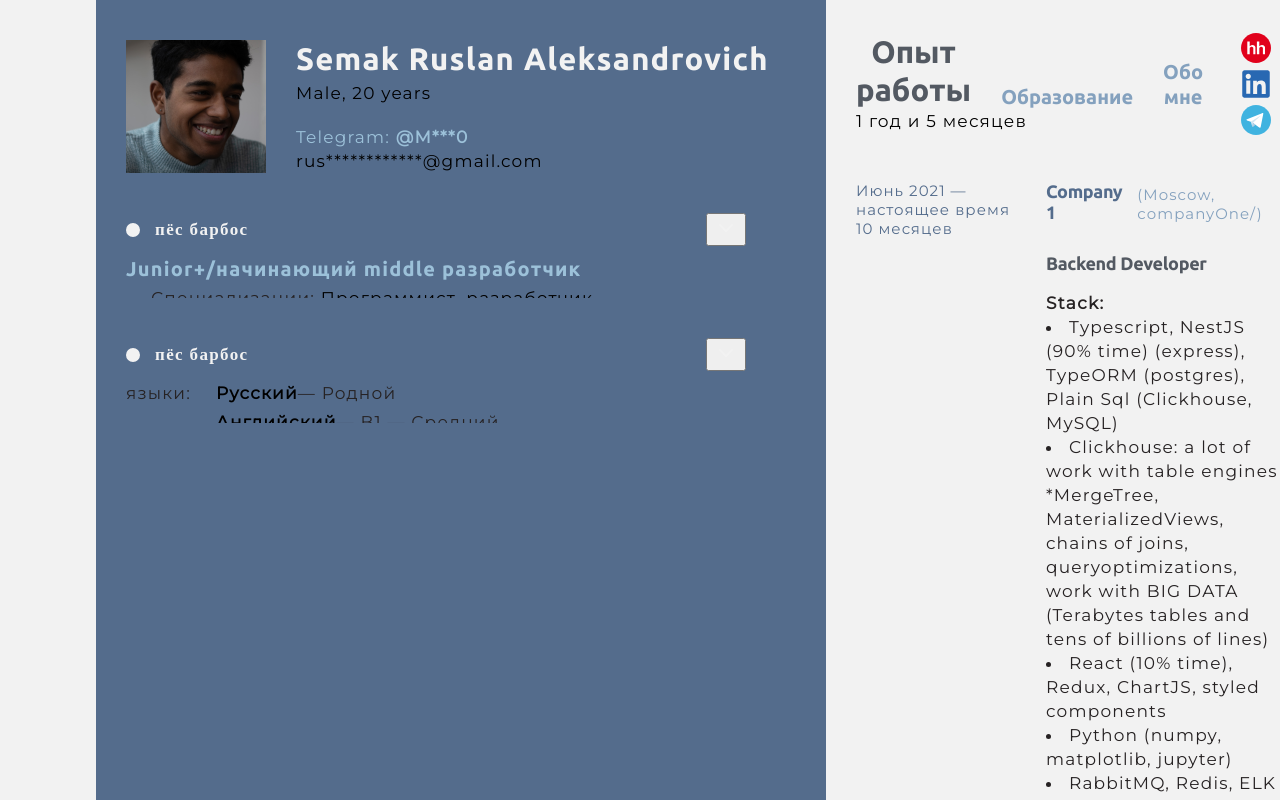
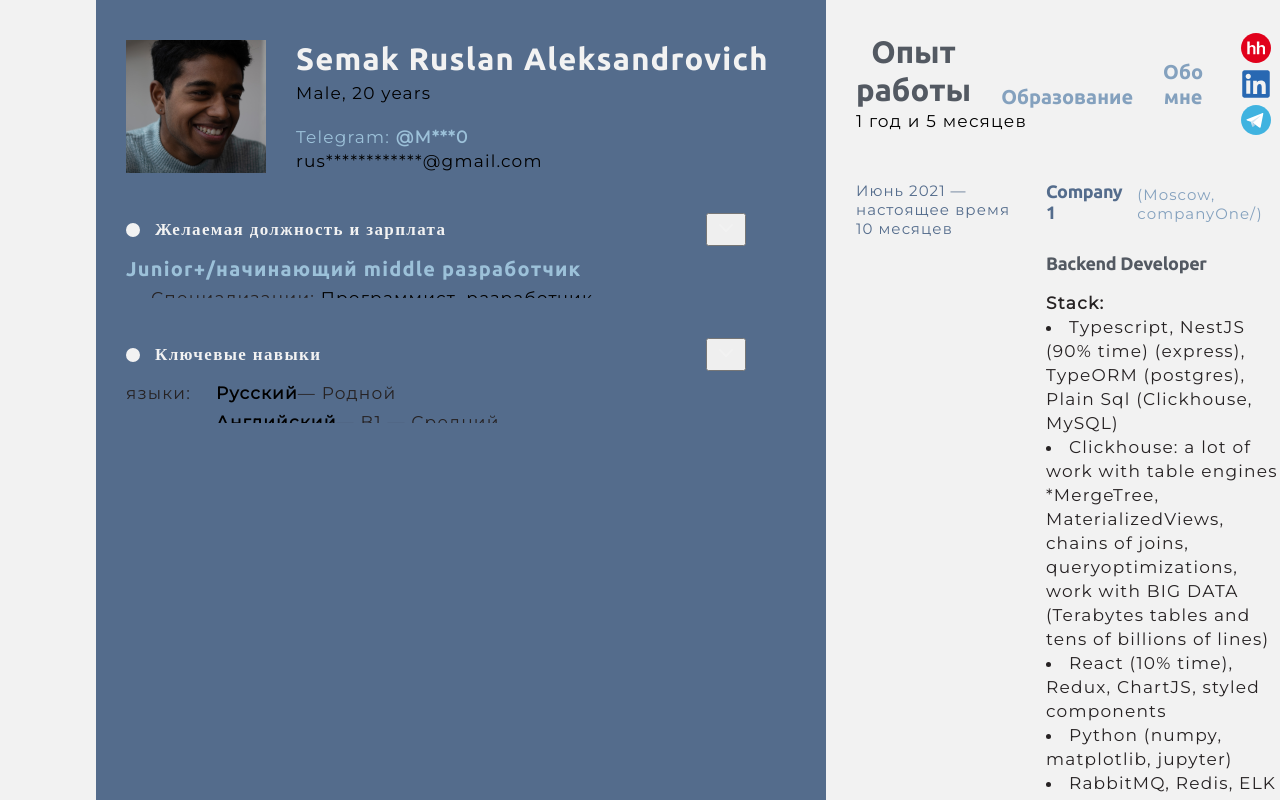
Before and after one commit to 21shunya/some_man, a React (Create React App) app: page / in a window 1280 px wide. Built offline with nearby package versions, Linux system fonts and the light colour scheme; a web font is replaced by a local one.

Commit message:
update Static components

```diff
--- a/src/StaticInfo/ItemTitle.js
+++ b/src/StaticInfo/ItemTitle.js
@@ -26,8 +26,7 @@ export default function ItemTitle(props) {
     <StyledTitle>
         <div className="title-marker">
           <span className="ellipse"></span>
-          пёс барбос
-          {/* {props.props.position.title} */}
+          {props.title}
         </div>
         <button className="img-btn" onClick={changeVisibility}>
           <img src="icons.svg" />
--- a/src/StaticInfo/MainInfo.js
+++ b/src/StaticInfo/MainInfo.js
@@ -3,7 +3,8 @@ import Position from "./Position";
 import Skills from "./Skills";
 
 export default function MainInfo() {
-  const position = {
+  const mainInfo = [
+    {
       title: "Желаемая должность и зарплата",
       pos: "Junior+/начинающий middle разработчик",
       info: [
@@ -18,9 +19,8 @@ export default function MainInfo() {
           descr: "не имеет значения",
         },
       ],
-  };
-
-  const skills = {
+    },
+    {
       title: "Ключевые навыки",
       langs: [
         { name: "Русский", descr: "— Родной" },
@@ -29,15 +29,16 @@ export default function MainInfo() {
       skls: [
         { shapes: ["Node.js", "Node.js", "Node.js", "Node.js"] },
         { shapes: ["Node.js", "Node.js", "Node.js", "Node.js", "Node.js"] },
-      { shapes: ["Node.js", "Node.js", "Node.js", "Node.js" ]},
+        { shapes: ["Node.js", "Node.js", "Node.js", "Node.js"] },
         { shapes: ["Node.js", "Node.js", "Node.js", "Node.js", "Node.js"] },
       ],
-  };
+    },
+  ];
 
   return (
     <div className="static-list-wrapper">
-      <Position position={position} />
-      <Skills skills={skills} />
+      <Position mainInfo={mainInfo[0]} />
+      <Skills mainInfo={mainInfo[1]} />
     </div>
   );
 }
--- a/src/StaticInfo/Position.js
+++ b/src/StaticInfo/Position.js
@@ -3,14 +3,14 @@ import InfoBlock from "./InfoBlock";
 import ItemTitle from "./ItemTitle";
 
 export default function Position(props) {
-
+  const {mainInfo} = {...props}
   return (
     <InfoBlock>
-      <ItemTitle props={props}></ItemTitle>
+      <ItemTitle title={mainInfo.title}></ItemTitle>
       <div className="position-info">
-        <div className="positiion-name">{props.position.pos}</div>
+        <div className="positiion-name">{mainInfo.pos}</div>
         <ul className="static-info-list">
-          {props.position.info.map((item, index) => (
+          {mainInfo.info.map((item, index) => (
             <li key={index}>
               <span className="text-secondary">{item.name}: </span> {item.descr}
             </li>
--- a/src/StaticInfo/Skills.js
+++ b/src/StaticInfo/Skills.js
@@ -12,14 +12,14 @@ const styles = {
 };
 
 export default function Skills(props) {
-
+  const {mainInfo} = {...props}
   return (
     <InfoBlock>
-      <ItemTitle props={props}></ItemTitle>
+      <ItemTitle title={mainInfo.title}></ItemTitle>
       <div className="pos-info-item">
         <span className="text-secondary">языки:</span>
         <ul className="static-info-list">
-          {props.skills.langs.map((lang, index) => (
+          {mainInfo.langs.map((lang, index) => (
             <li className="pos-info-item" key={index}>
               <span style={styles.langName}>{lang.name} </span>
               <span className="text-secondary">{lang.descr}</span>
@@ -30,7 +30,7 @@ export default function Skills(props) {
       <div>
         <span className="text-secondary">навыки:</span>
         <ul className="shape_list">
-          {props.skills.skls.map((line, index) => {
+          {mainInfo.skls.map((line, index) => {
             return <Shapes key={index} line={line} index={index}/>;
           })}
         </ul>
```
Lines whose indentation alone changed are shown as unchanged.
